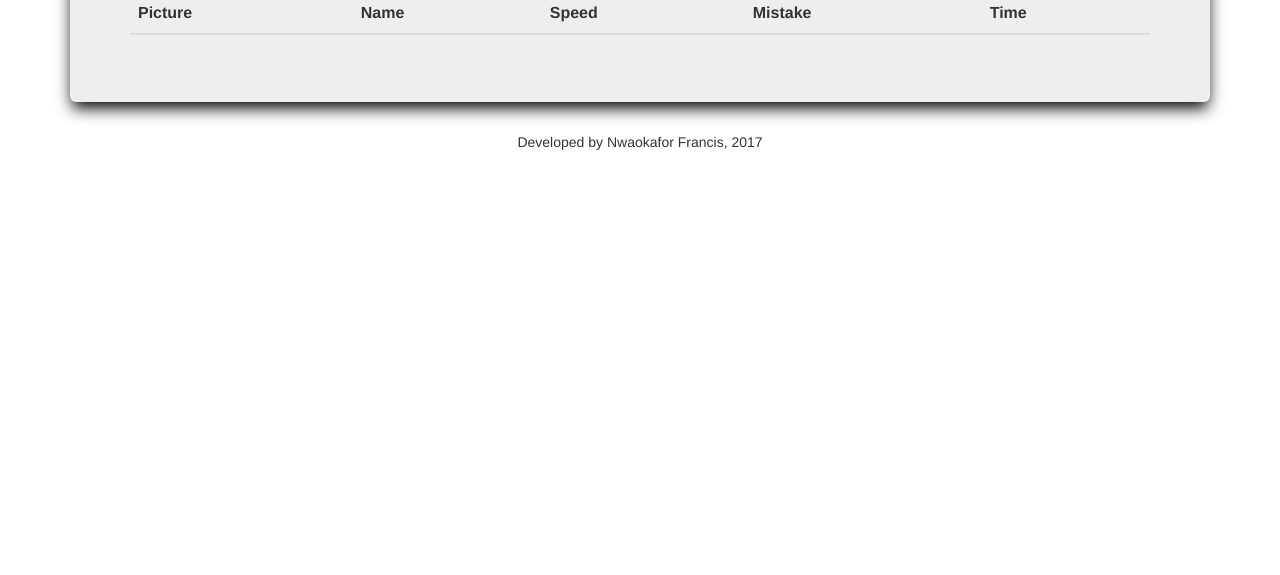
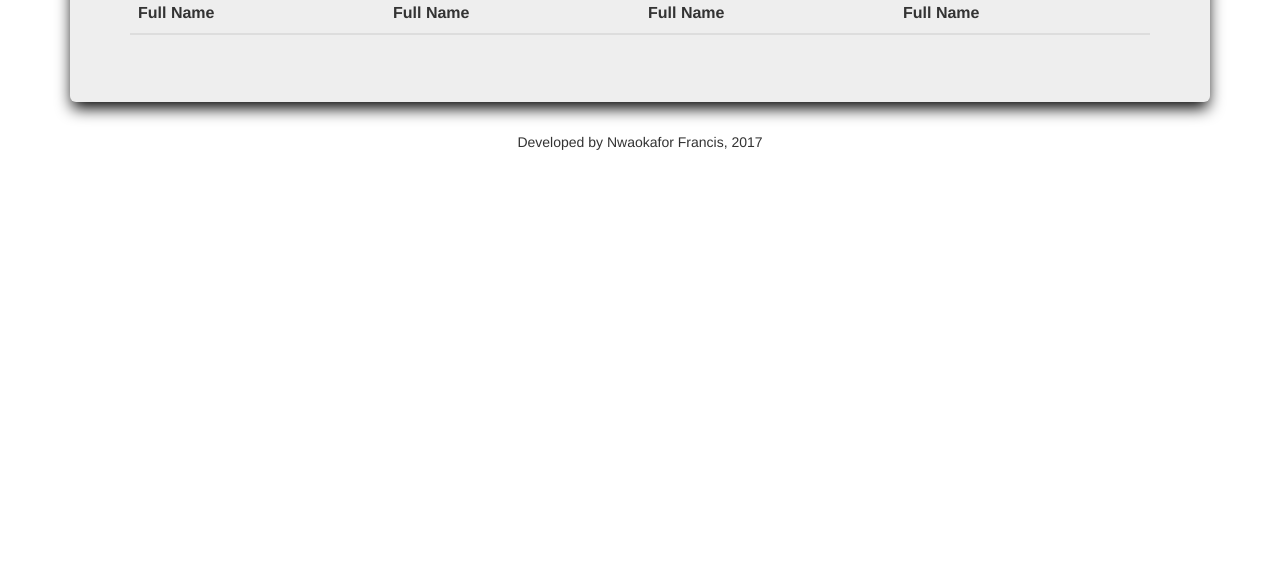
Before and after one commit to rider149/bc-18-typingspeedapp, a website: page public/leadersboard.html in a window 1280 px wide. Shown: the part 225-800 px from the top of the page. Drawn offline with nearby package versions, Linux system fonts and the light colour scheme; no server answers.

Commit message:
Edited the leadersboard

```diff
--- a/package.json
+++ b/package.json
@@ -2,9 +2,9 @@
   "name": "bc-18-typingspeedapp",
   "version": "1.0.0",
   "description": "",
-  "main": "index.js",
+  "main": "server.js",
   "scripts": {
-    "start": "node server.js"
+    "test": "echo \"Error: no test specified\" && exit 1"
   },
   "author": "",
   "license": "ISC",
--- a/public/js/index.js
+++ b/public/js/index.js
@@ -48,7 +48,7 @@ function holdValues(totalTime,error,Gspd){
   	var database = firebase.database();
   	firebase.database().ref('User/' + username).set({
   	"displayname": username,
-  	"profilePic": profilePic,
+  	// "profilePic": profilePic,
     "time": totalTime,
     "mistake": error,
     "wpm": Gspd
@@ -116,5 +116,5 @@ Nspd = Gspd-error;
 var accuracy = (Nspd/Gspd)*100;
 
 holdValues(totalTime,error,Gspd);
-alertify.alert("<p style=\"text-align:center\"><h3>HERE ARE YOUR RESULTS</br></br></h3>"+"<table class=\"table table-striped\"><tr><td>Time spent:</td><td>"+Math.round(totalTime)+"\t"+"seconds</td></tr>"+"<tr><td>Speed:</td><td>"+Gspd+"\t"+"words per minute</td></tr>"+"<tr><td>Mistake(s):</td><td>"+error+"\t"+"mistakes</td></tr></table>");
+alertify.alert("<p style=\"text-align:center\"><h3>HERE ARE YOUR RESULTS:</br></br></h3>"+"<table class=\"table table-striped\"><tr><td>Time spent:</td><td>"+Math.round(totalTime)+"\t"+"seconds</td></tr>"+"<tr><td>Speed:</td><td>"+Gspd+"\t"+"words per minute</td></tr>"+"<tr><td>Mistake(s):</td><td>"+error+"\t"+"mistakes</td></tr></table>");
 }
--- a/public/js/leadership.js
+++ b/public/js/leadership.js
@@ -29,10 +29,12 @@ var username = localStorage.getItem("username");
 
 			  var tdT = document.createElement('TD');
 			  tdT.innerHTML = userDetails[customer]['time'];
+
+			  var tdW = document.createElement('TD');
+			  tdW.innerHTML = userDetails[customer]['wpm']
+
 			  var tdM = document.createElement('TD');
 			  tdM.innerHTML = userDetails[customer]['mistake'];
-			  var tdW = document.createElement('TD');
-			  tdW.innerHTML = userDetails[customer]['wpm']
 
 			  var tr = document.createElement('TR');
 			  tr.appendChild(tdFN);
--- a/public/leadersboard.html
+++ b/public/leadersboard.html
@@ -55,11 +55,10 @@
 	<table class="table table-striped">
   <thead>
     <tr>
-      <th>Picture</th>
-      <th>Name</th>
-      <th>Speed</th>
-      <th>Mistake</th>
-      <th>Time</th>
+      <th>Full Name</th>
+      <th>Full Name</th>
+      <th>Full Name</th>
+      <th>Full Name</th>
     </tr>
   </thead>
   <tbody>
```
